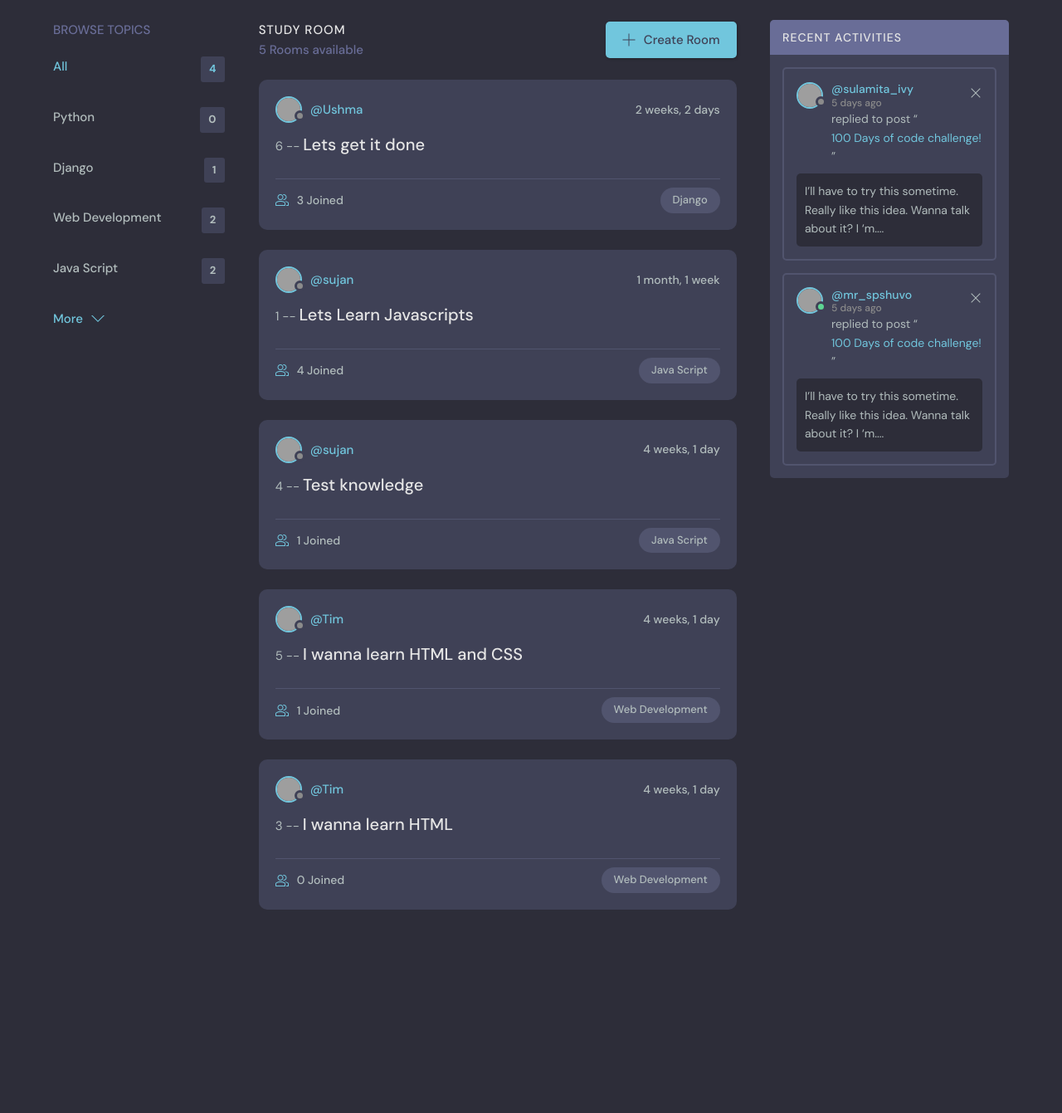
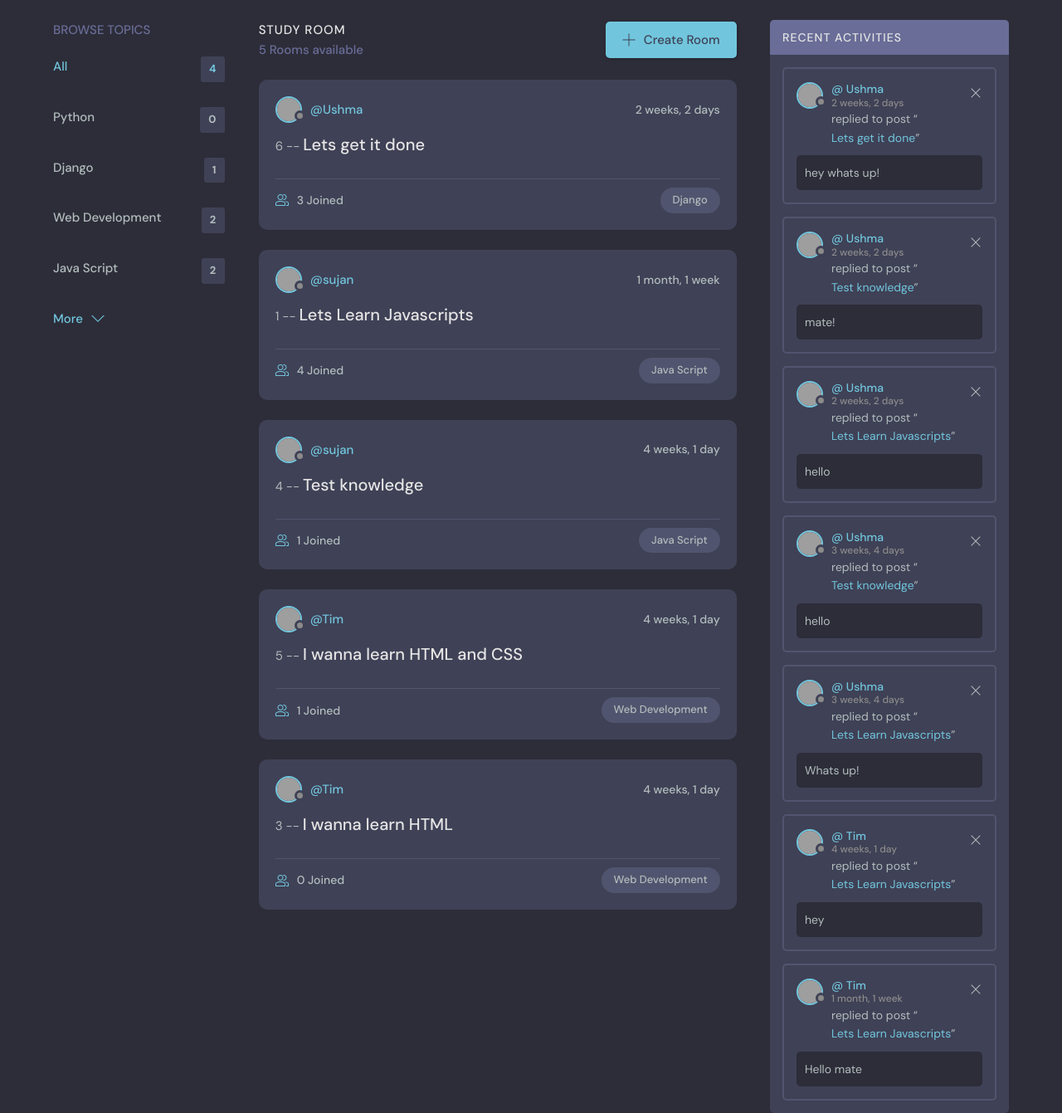
Before and after one commit to kharelsujan/django-tutorial-studybud-traversy, a Django app: page / in a window 1280 px wide. Shown: the part 76-1417 px from the top of the page at 83% size. Before the commit the page ends 1172 px from the top, so only its background shows below. Run offline with Django 5.2, Linux system fonts and the light colour scheme; data comes from the database, SQL or seed files in the repository; grey boxes are pictures that could not be loaded.

Commit message:
fix activity-component.html

```diff
--- a/base/templates/base/activity-component.html
+++ b/base/templates/base/activity-component.html
@@ -1,13 +1,39 @@
-<h3>Recent Activity</h3>
-    <hr>
-    {% for message in room_messages %}
-        <div>
-            <small><a href="{% url 'profile' message.user.id %}">@{{message.user}}</a>   {{message.created|timesince}}</small>
-            <small>replied to post "{{message.room.name}}"</small>
+        <div class="activities">
+          <div class="activities__header">
+            <h2>Recent Activities</h2>
+          </div>
+          {% for message in room_messages %}
+            <div class="activities__box">
+                <div class="activities__boxHeader roomListRoom__header">
+                    <a href="{% url 'profile' message.user.id %}" class="roomListRoom__author">
+                        <div class="avatar avatar--small">
+                        <img src="https://randomuser.me/api/portraits/women/11.jpg" />
+                        </div>
+                        <p>
+                        @ {{message.user}}
+                        <span>{{message.created|timesince}}</span>
+                        </p>
+                    </a>
+                <div class="roomListRoom__actions">
+                    <a href="#">
+                    <svg version="1.1" xmlns="http://www.w3.org/2000/svg" width="32" height="32" viewBox="0 0 32 32">
+                        <title>remove</title>
+                        <path
+                        d="M27.314 6.019l-1.333-1.333-9.98 9.981-9.981-9.981-1.333 1.333 9.981 9.981-9.981 9.98 1.333 1.333 9.981-9.98 9.98 9.98 1.333-1.333-9.98-9.98 9.98-9.981z"
+                        ></path>
+                    </svg>
+                    </a>
+                </div>
+                </div>
+                <div class="activities__boxContent">
+                <p>replied to post “<a href="{% url 'room' message.room.id %}">{{message.room.name}}</a>”</p>
+                <div class="activities__boxRoomContent">
+                    {{message}}
+                    {% if request.user == message.user %}
+                    <a href="{% url 'delete-message' message.id %}">Delete</a>
+                    {% endif %}
+                </div>
+                </div>
+            </div>
+          {% endfor %}
         </div>
-        <p>{{message}}</p>
-        {% if request.user == message.user %}
-            <a href="{% url 'delete-message' message.id %}">Delete</a>
-        {% endif %}
-        <hr>
-{% endfor %}
--- a/base/templates/base/home.html
+++ b/base/templates/base/home.html
@@ -13,70 +13,7 @@
         <!-- Room List End -->
 
         <!-- Activities Start -->
-        <div class="activities">
-          <div class="activities__header">
-            <h2>Recent Activities</h2>
-          </div>
-          <div class="activities__box">
-            <div class="activities__boxHeader roomListRoom__header">
-              <a href="profile.html" class="roomListRoom__author">
-                <div class="avatar avatar--small">
-                  <img src="https://randomuser.me/api/portraits/women/11.jpg" />
-                </div>
-                <p>
-                  @sulamita_ivy
-                  <span>5 days ago</span>
-                </p>
-              </a>
-              <div class="roomListRoom__actions">
-                <a href="#">
-                  <svg version="1.1" xmlns="http://www.w3.org/2000/svg" width="32" height="32" viewBox="0 0 32 32">
-                    <title>remove</title>
-                    <path
-                      d="M27.314 6.019l-1.333-1.333-9.98 9.981-9.981-9.981-1.333 1.333 9.981 9.981-9.981 9.98 1.333 1.333 9.981-9.98 9.98 9.98 1.333-1.333-9.98-9.98 9.98-9.981z"
-                    ></path>
-                  </svg>
-                </a>
-              </div>
-            </div>
-            <div class="activities__boxContent">
-              <p>replied to post “<a href="room.html">100 Days of code challenge!</a>”</p>
-              <div class="activities__boxRoomContent">
-                I’ll have to try this sometime. Really like this idea. Wanna talk about it? I ‘m....
-              </div>
-            </div>
-          </div>
-
-          <div class="activities__box">
-            <div class="activities__boxHeader roomListRoom__header">
-              <a href="profile.html" class="roomListRoom__author">
-                <div class="avatar avatar--small active">
-                  <img src="https://randomuser.me/api/portraits/men/13.jpg" />
-                </div>
-                <p>
-                  @mr_spshuvo
-                  <span>5 days ago</span>
-                </p>
-              </a>
-              <div class="roomListRoom__actions">
-                <a href="#">
-                  <svg version="1.1" xmlns="http://www.w3.org/2000/svg" width="32" height="32" viewBox="0 0 32 32">
-                    <title>remove</title>
-                    <path
-                      d="M27.314 6.019l-1.333-1.333-9.98 9.981-9.981-9.981-1.333 1.333 9.981 9.981-9.981 9.98 1.333 1.333 9.981-9.98 9.98 9.98 1.333-1.333-9.98-9.98 9.98-9.981z"
-                    ></path>
-                  </svg>
-                </a>
-              </div>
-            </div>
-            <div class="activities__boxContent">
-              <p>replied to post “<a href="room.html">100 Days of code challenge!</a>”</p>
-              <div class="activities__boxRoomContent">
-                I’ll have to try this sometime. Really like this idea. Wanna talk about it? I ‘m....
-              </div>
-            </div>
-          </div>
-        </div>
+         {% include 'base/activity-component.html' %}
         <!-- Activities End -->
       </div>
     </main>
```
